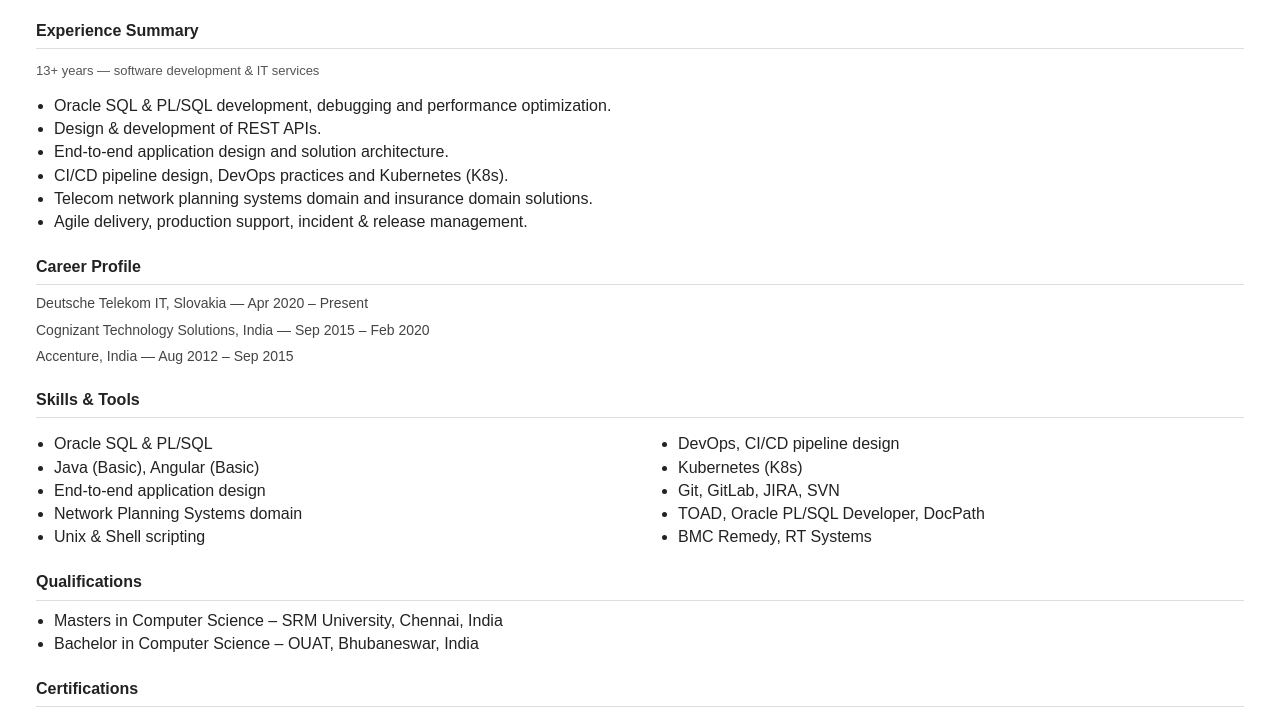
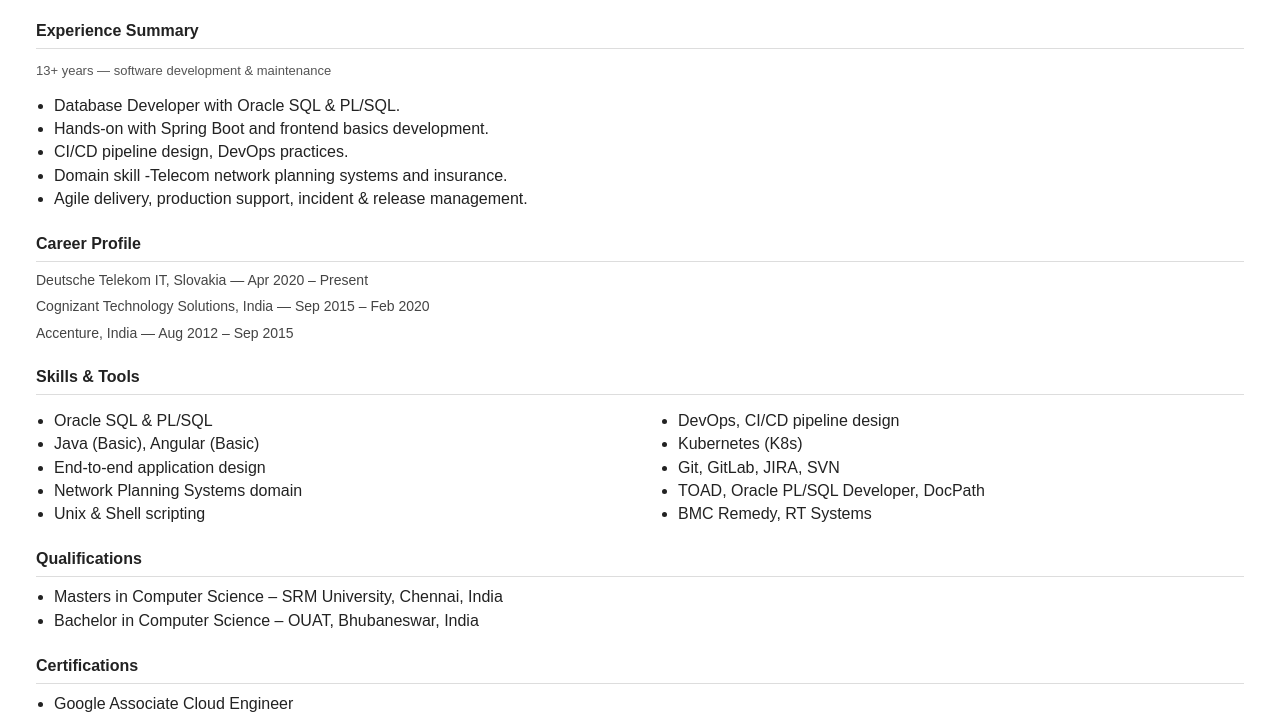
Before and after one commit to sujitkuswain/resume, a plain HTML site: page index.html in a window 1280 px wide. Shown: the part 68-780 px from the top of the page. Drawn offline with Linux system fonts and the light colour scheme.

Commit message:
Update index.html

```diff
--- a/index.html
+++ b/index.html
@@ -3,7 +3,7 @@
 <head>
   <meta charset="utf-8">
   <meta name="viewport" content="width=device-width,initial-scale=1">
-  <title>Sujit Kumar Swain - Resume</title>
+  <title>Sujit Kumar Swain - CV</title>
   <style>
     body{font-family:Arial,Helvetica,sans-serif;margin:36px;color:#222;line-height:1.45}
     h1{font-size:24px;margin:0}
@@ -33,13 +33,12 @@
 
   <div class="section">
     <h2>Experience Summary</h2>
-    <p class="muted">13+ years — software development & IT services</p>
+    <p class="muted">13+ years — software development & maintenance</p>
     <ul>
-      <li>Oracle SQL & PL/SQL development, debugging and performance optimization.</li>
-      <li>Design & development of REST APIs.</li>
-      <li>End-to-end application design and solution architecture.</li>
-      <li>CI/CD pipeline design, DevOps practices and Kubernetes (K8s).</li>
-      <li>Telecom network planning systems domain and insurance domain solutions.</li>
+      <li>Database Developer with Oracle SQL & PL/SQL.</li>
+      <li>Hands-on with Spring Boot and frontend basics development.</li>
+      <li>CI/CD pipeline design, DevOps practices.</li>
+      <li>Domain skill -Telecom network planning systems and insurance.</li>
       <li>Agile delivery, production support, incident & release management.</li>
     </ul>
   </div>
```
